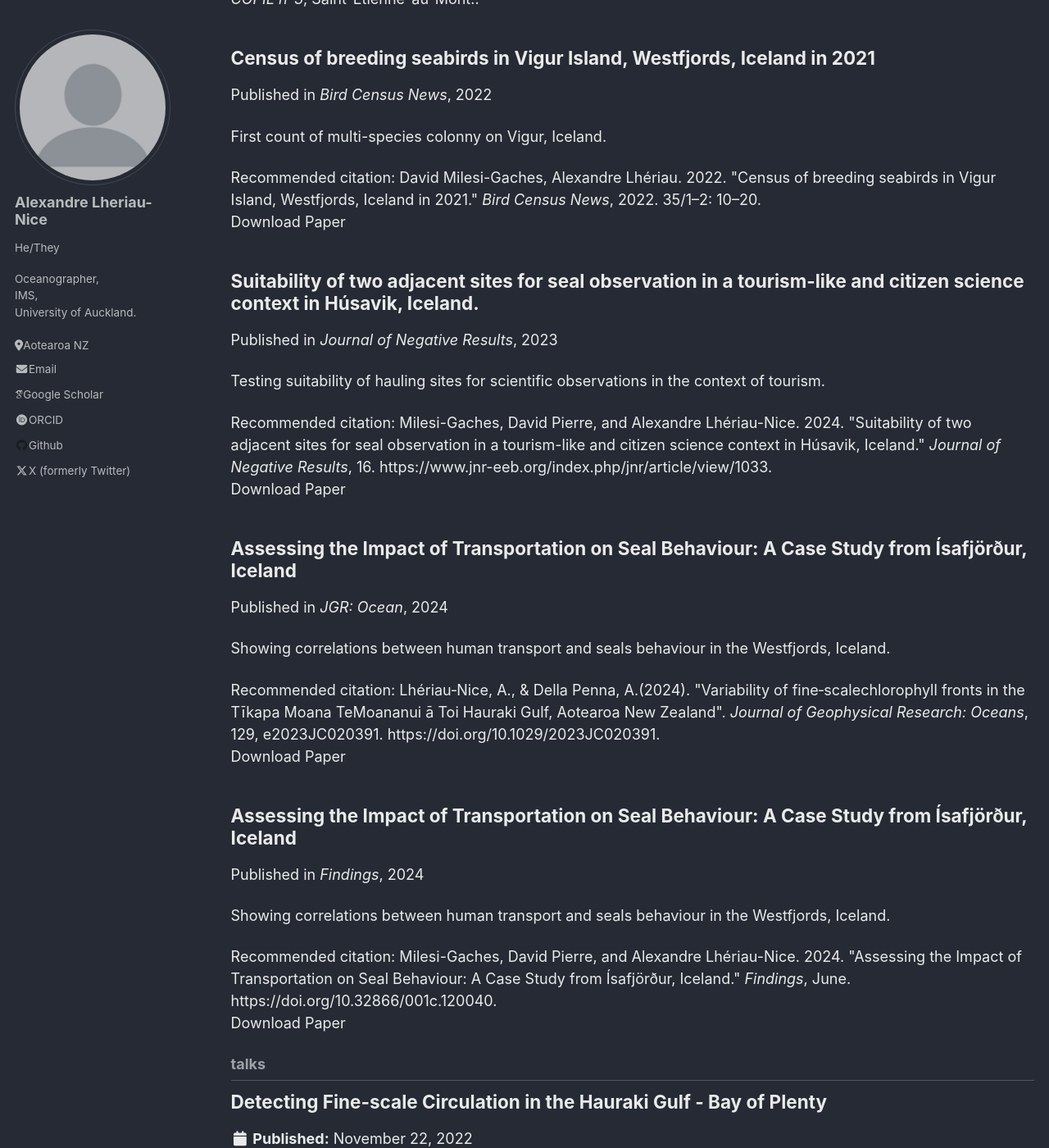
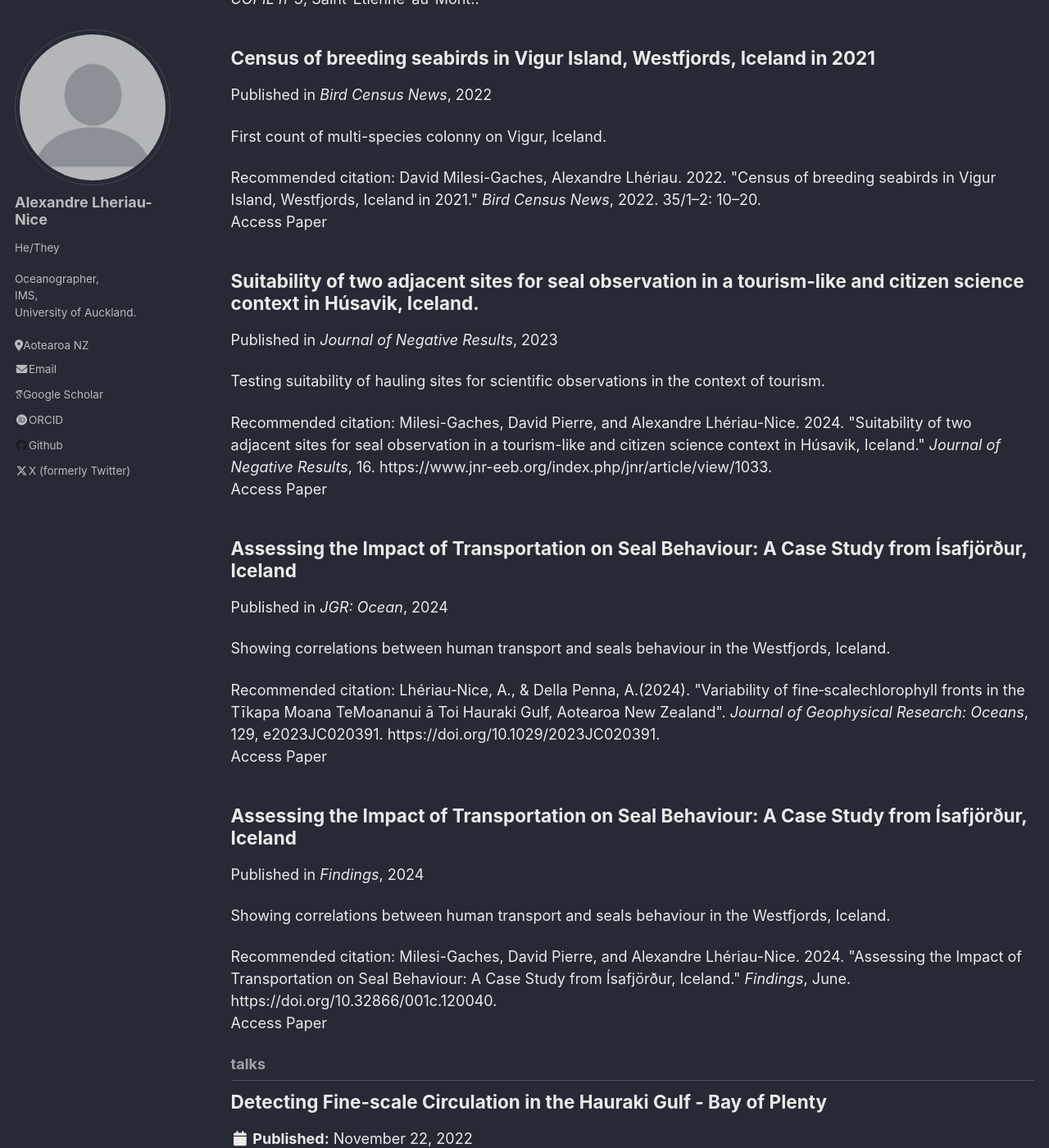
Before and after one commit to AlxLhrNc/AlxLhrNc.github.io, a Jekyll site: the page built from _pages/collection-archive.html, in a window 1280 px wide and 1400 px high, scrolled down 1468 px. Shown: the whole window at 82% size. Built offline with Jekyll 4.4.1, drawn with Linux system fonts in a browser that asks for light colours; some web fonts are replaced; some of the changed text lies outside the part shown.

Commit message:
Update archive-single.html

```diff
--- a/_includes/archive-single.html
+++ b/_includes/archive-single.html
@@ -53,17 +53,17 @@
     {% endif %}
 
     {% if post.citation and post.paperurl and post.slidesurl %}
-      <p>Recommended citation: {{ post.citation }}<br /><a href="{{ post.paperurl }}">Download Paper</a> | <a href="{{ post.slidesurl }}">Download Slides</a></p>
+      <p>Recommended citation: {{ post.citation }}<br /><a href="{{ post.paperurl }}">Access Paper</a> | <a href="{{ post.slidesurl }}">Access Slides</a></p>
     {% elsif post.citation and post.paperurl %}
-      <p>Recommended citation: {{ post.citation }}<br /><a href="{{ post.paperurl }}">Download Paper</a></p>
+      <p>Recommended citation: {{ post.citation }}<br /><a href="{{ post.paperurl }}">Access Paper</a></p>
     {% elsif post.citation and post.slidesurl %}
-      <p>Recommended citation: {{ post.citation }}<br /><a href="{{ post.slidesurl }}">Download Slides</a></p>
+      <p>Recommended citation: {{ post.citation }}<br /><a href="{{ post.slidesurl }}">Access Slides</a></p>
     {% elsif post.citation %}
       <p>Recommended citation: {{ post.citation }}</p>
     {% elsif post.paperurl %}
-      <p><a href=" {{ post.paperurl }} ">Download Paper</a></p>
+      <p><a href=" {{ post.paperurl }} ">Access Paper</a></p>
     {% elsif post.slidesurl %}
-      <p>Download <a href="{{ post.slidesurl }}">Download Slides</a></p></p>
+      <p>Access <a href="{{ post.slidesurl }}">Access Slides</a></p></p>
     {% endif %}
 
   </article>
```
